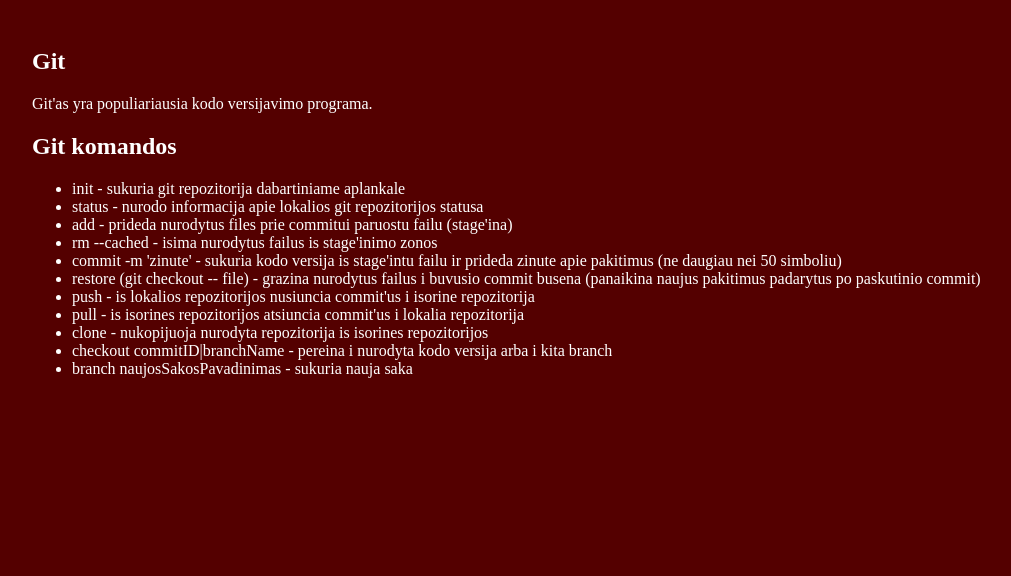
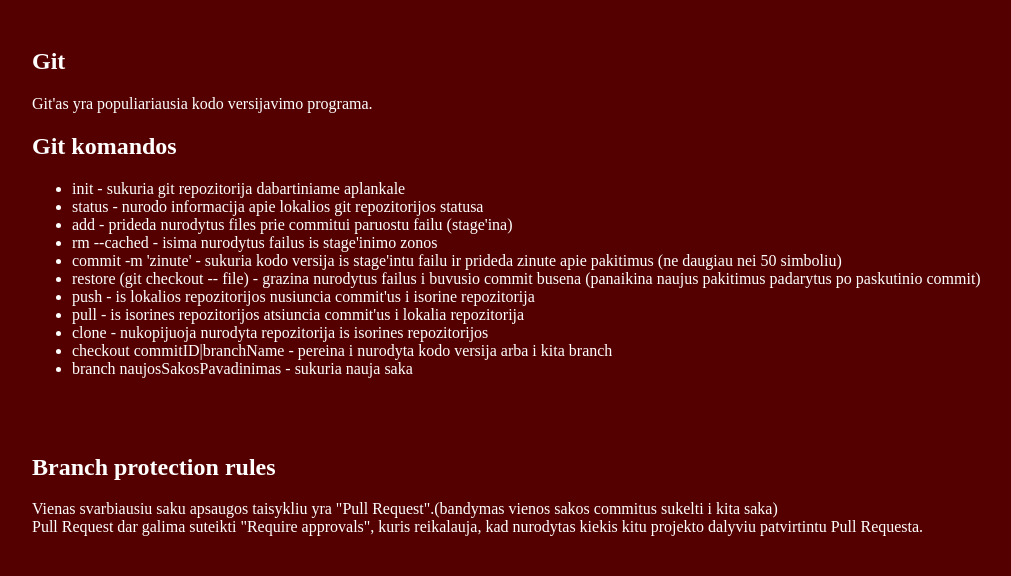
Before and after one commit to MonikaMik/git-ir-github, a plain HTML site: page index.html in a window 1280 px wide. Shown: the whole page, without its empty margins (6-1017 px from the left). Drawn offline with Linux system fonts and the light colour scheme.

Commit message:
paspaudus ekrane konsole raso teksta

```diff
--- a/index.html
+++ b/index.html
@@ -29,6 +29,14 @@
                 <li>branch naujosSakosPavadinimas - sukuria nauja saka</li>
             </ul>
         </section>
+        <section>
+            <h1>Branch protection rules</h1>
+            <p>
+                Vienas svarbiausiu saku apsaugos taisykliu yra "Pull Request".(bandymas vienos sakos commitus sukelti i kita saka)<br>
+                Pull Request dar galima suteikti "Require approvals", kuris reikalauja, kad nurodytas kiekis kitu projekto dalyviu
+                patvirtintu Pull Requesta.
+            </p>
+        </section>
     </main>
 </body>
 </html>
--- a/main.js
+++ b/main.js
@@ -0,0 +1 @@
+window.addEventListener('click', () => {console.log('paspaudei')});
```
